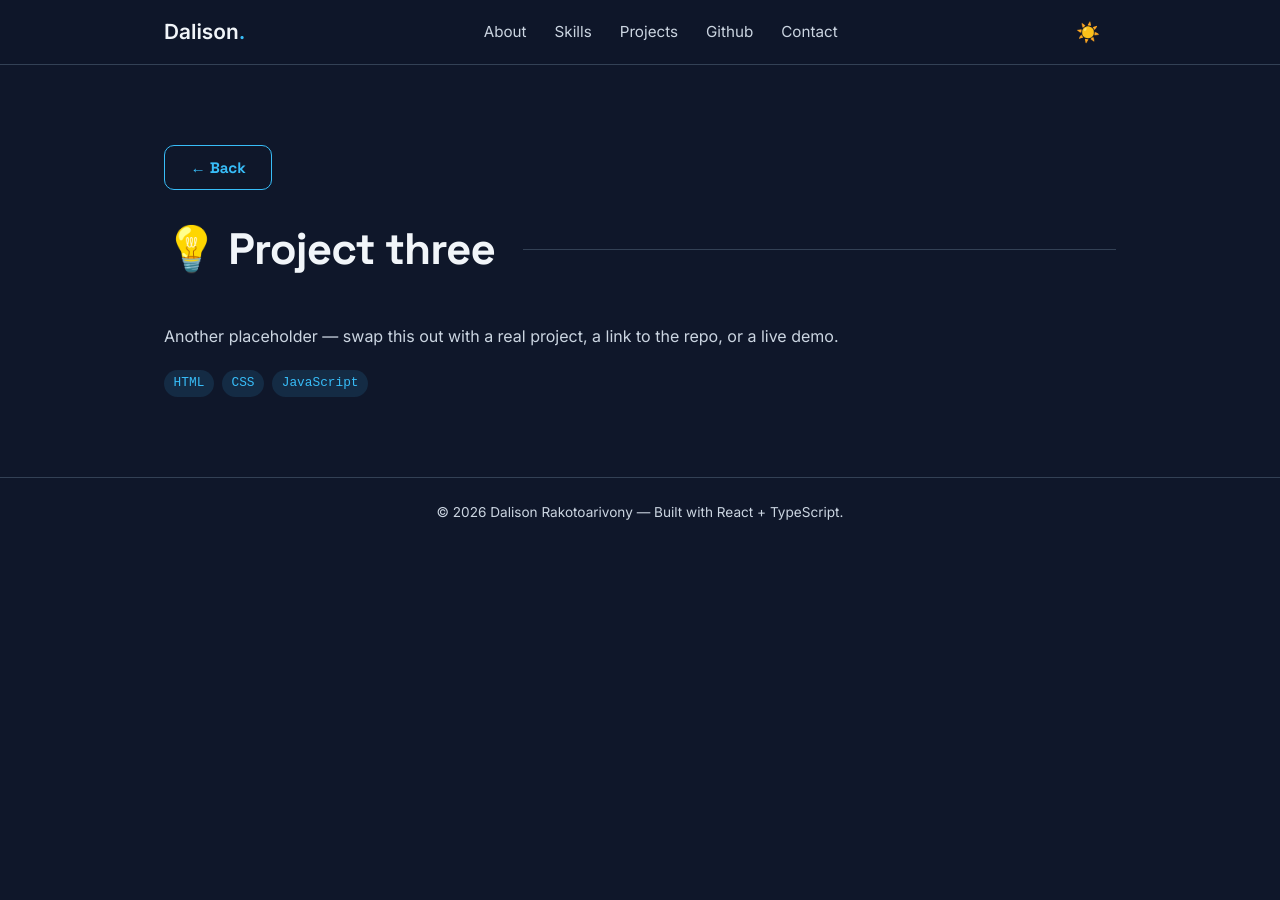
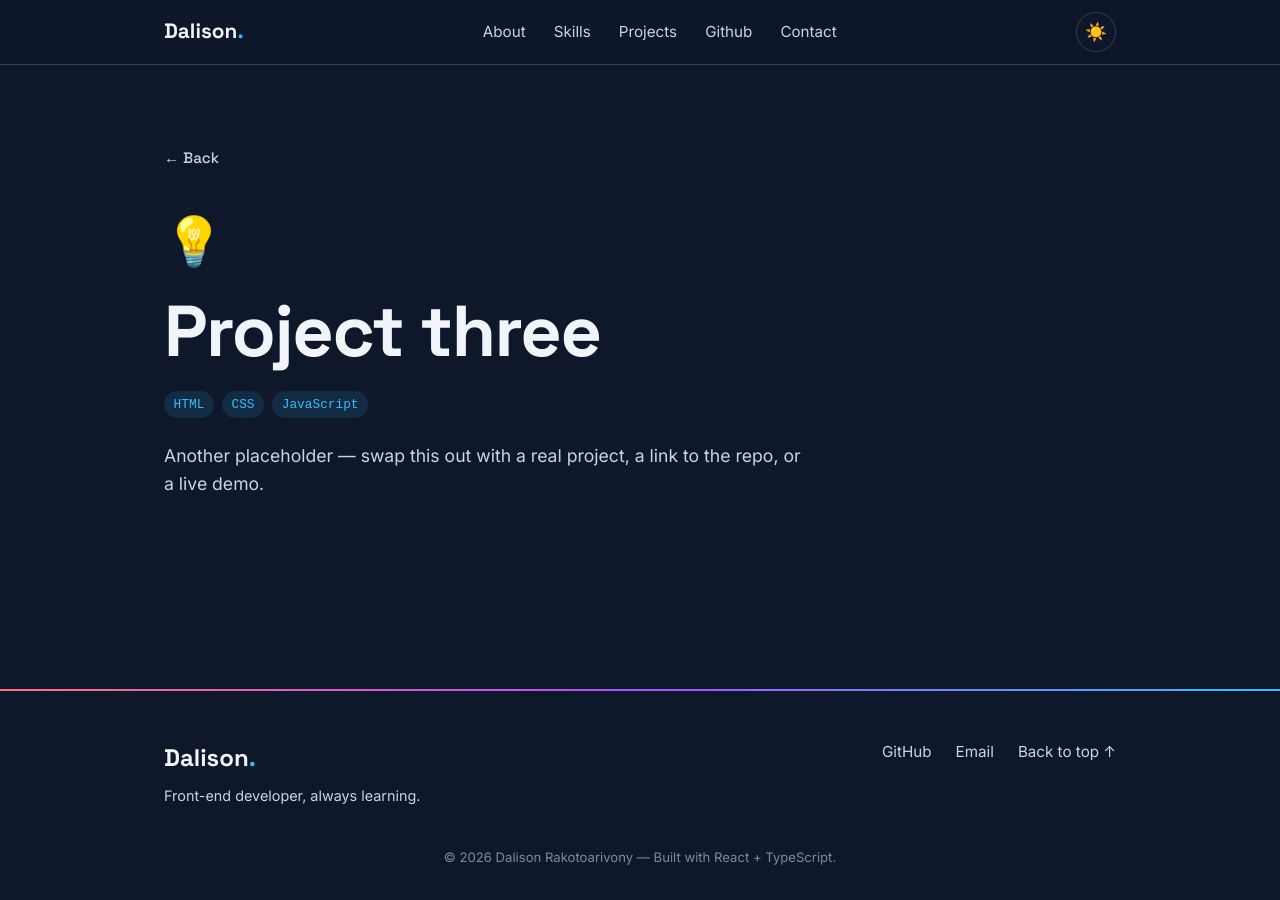
Before and after one commit to Dolssel/portfolio, a React (Vite) app: page /projects/project-three in a window 1280 px wide. Before the commit the page ends 800 px from the top, so only its background shows below. Built offline with nearby package versions, Linux system fonts and the light colour scheme.

Commit message:
Polish pass: navbar, footer, GitHub repos, contact, project detail page

```diff
--- a/src/components/Footer.tsx
+++ b/src/components/Footer.tsx
@@ -5,7 +5,32 @@ export default function Footer() {
 
   return (
     <footer className="site-footer">
-      <p>© {year} Dalison Rakotoarivony — Built with React + TypeScript.</p>
+      <div className="footer-inner container">
+        <div className="footer-brand">
+          <span className="footer-logo">
+            Dalison<span>.</span>
+          </span>
+          <p className="footer-tagline">Front-end developer, always learning.</p>
+        </div>
+
+        <ul className="footer-links">
+          <li>
+            <a href="https://github.com/Dolssel" target="_blank" rel="noreferrer">
+              GitHub
+            </a>
+          </li>
+          <li>
+            <a href="mailto:hello@example.com">Email</a>
+          </li>
+          <li>
+            <a href="#home">Back to top ↑</a>
+          </li>
+        </ul>
+      </div>
+
+      <p className="footer-copy">
+        © {year} Dalison Rakotoarivony — Built with React + TypeScript.
+      </p>
     </footer>
   );
 }
--- a/src/components/LatestRepos.tsx
+++ b/src/components/LatestRepos.tsx
@@ -48,11 +48,16 @@ export default function LatestRepos() {
         <ul className="repo-list">
           {repos.map((repo) => (
             <li key={repo.id} className="repo-item">
-              <a href={repo.html_url} target="_blank" rel="noreferrer">
-                {repo.name}
+              <a
+                className="repo-name"
+                href={repo.html_url}
+                target="_blank"
+                rel="noreferrer"
+              >
+                {repo.name} ↗
               </a>
-              {repo.language && <span> · {repo.language}</span>}
               {repo.description && <p className="repo-desc">{repo.description}</p>}
+              {repo.language && <span className="repo-lang">{repo.language}</span>}
             </li>
           ))}
         </ul>
--- a/src/index.css
+++ b/src/index.css
@@ -48,12 +48,23 @@
 }
 
 .theme-toggle {
-  background: none;
-  border: none;
-  font-size: 1.2rem;
+  display: inline-flex;
+  align-items: center;
+  justify-content: center;
+  width: 40px;
+  height: 40px;
+  border-radius: 999px;
+  border: 1px solid var(--border);
+  background: transparent;
+  font-size: 1.1rem;
   cursor: pointer;
-  /* margin-left: auto; */
-  margin-right: 1rem;
+  transition: border-color 0.2s, background 0.2s, transform 0.2s;
+}
+
+.theme-toggle:hover {
+  border-color: var(--accent);
+  background: var(--accent-soft);
+  transform: translateY(-2px);
 }
 
 html {
@@ -104,6 +115,7 @@ a {
 }
 
 .nav-logo {
+  font-family: var(--font-display);
   font-size: 1.3rem;
   font-weight: 700;
   color: var(--text-bright);
@@ -120,6 +132,7 @@ a {
 }
 
 .nav-link {
+  position: relative;
   color: var(--text);
   font-size: 0.95rem;
   transition: color 0.2s;
@@ -128,6 +141,25 @@ a {
 .nav-link:hover,
 .nav-link.active {
   color: var(--accent);
+}
+
+/* Underline that grows in from the left on hover */
+.nav-link::after {
+  content: "";
+  position: absolute;
+  left: 0;
+  bottom: -6px;
+  width: 100%;
+  height: 2px;
+  background: linear-gradient(90deg, var(--brand-rose), var(--brand-purple), var(--brand-blue));
+  transform: scaleX(0);
+  transform-origin: left;
+  transition: transform 0.25s ease;
+}
+
+.nav-link:hover::after,
+.nav-link.active::after {
+  transform: scaleX(1);
 }
 
 .nav-toggle {
@@ -737,6 +769,56 @@ a {
   transform: scale(1.4);
 }
 
+/* ===== Project detail page ===== */
+.project-detail {
+  min-height: 70vh;
+}
+
+.detail-back {
+  background: none;
+  border: none;
+  padding: 0;
+  color: var(--text);
+  font-family: var(--font-display);
+  font-size: 0.95rem;
+  cursor: pointer;
+  transition: color 0.2s;
+}
+.detail-back:hover {
+  color: var(--accent);
+}
+
+.detail-header {
+  display: flex;
+  align-items: center;
+  gap: 1rem;
+  margin-top: 2rem;
+}
+.detail-icon {
+  font-size: 3rem;
+}
+
+.detail-title {
+  font-family: var(--font-display);
+  font-size: clamp(2.5rem, 7vw, 4.5rem);
+  font-weight: 700;
+  color: var(--text-bright);
+  line-height: 1;
+  letter-spacing: -0.02em;
+  margin: 1rem 0 1.5rem;
+}
+
+.project-detail .project-tags {
+  margin-top: 0;
+}
+
+.project-detail-desc {
+  max-width: 640px;
+  margin-top: 1.5rem;
+  font-size: 1.1rem;
+  color: var(--text);
+}
+
 /* ===== Contact ===== */
 .contact {
   text-align: center;
@@ -749,10 +831,57 @@ a {
 
 /* ===== Footer ===== */
 .site-footer {
-  border-top: 1px solid var(--border);
+  border-top: 2px solid transparent;
+  border-image: linear-gradient(90deg, var(--brand-rose), var(--brand-purple), var(--brand-blue)) 1;
+  margin-top: 4rem;
+  padding: 3rem 1.5rem 2rem;
+}
+
+.footer-inner {
+  display: flex;
+  justify-content: space-between;
+  align-items: flex-start;
+  flex-wrap: wrap;
+  gap: 1.5rem;
+}
+
+.footer-logo {
+  font-family: var(--font-display);
+  font-size: 1.5rem;
+  font-weight: 700;
+  color: var(--text-bright);
+}
+.footer-logo span {
+  color: var(--accent);
+}
+
+.footer-tagline {
+  margin-top: 0.4rem;
+  color: var(--text);
+  font-size: 0.9rem;
+}
+
+.footer-links {
+  display: flex;
+  gap: 1.5rem;
+  list-style: none;
+  flex-wrap: wrap;
+}
+.footer-links a {
+  color: var(--text);
+  font-size: 0.95rem;
+  transition: color 0.2s;
+}
+.footer-links a:hover {
+  color: var(--accent);
+}
+
+.footer-copy {
   text-align: center;
-  padding: 1.5rem;
-  font-size: 0.85rem;
+  margin-top: 2.5rem;
+  color: var(--text);
+  opacity: 0.6;
+  font-size: 0.82rem;
 }
 
 /* ===== Reveal on scroll ===== */
@@ -776,6 +905,14 @@ a {
 }
 
 /* ==== Contact form ==== */
+#contact {
+  background: radial-gradient(
+    ellipse 55% 60% at 50% 30%,
+    color-mix(in srgb, var(--brand-purple) 12%, transparent),
+    transparent 70%
+  );
+}
+
 .contact-form {
   max-width: 480px;
   margin: 0 auto;
@@ -807,15 +944,61 @@ a {
 .contact-form textarea:focus {
   outline: none;
   border-color: var(--accent);
+  box-shadow: 0 0 0 3px color-mix(in srgb, var(--accent) 18%, transparent);
 }
 
 .form-success { color: var(--accent); font-size: 1.1rem; }
 
-.repo-list { list-style: none; display: flex; flex-direction: column; gap: 1rem; }
+.repo-list {
+  list-style: none;
+  display: grid;
+  grid-template-columns: repeat(auto-fill, minmax(240px, 1fr));
+  gap: 1rem;
+}
 
-.repo-item a { font-weight: 600; font-size: 1.05rem; }
+.repo-item {
+  display: flex;
+  flex-direction: column;
+  background: var(--bg-light);
+  border: 1px solid var(--border);
+  border-radius: 12px;
+  padding: 1.25rem;
+  transition: transform 0.2s ease, border-color 0.2s ease, box-shadow 0.2s ease;
+}
 
-.repo-desc { color: var(--text); font-size: 0.9rem; margin-top: 0.2rem; }
+.repo-item:hover {
+  transform: translateY(-4px);
+  border-color: var(--accent);
+  box-shadow: 0 10px 26px color-mix(in srgb, var(--accent) 15%, transparent);
+}
+
+.repo-name {
+  font-family: var(--font-display);
+  font-weight: 600;
+  font-size: 1.05rem;
+  color: var(--text-bright);
+}
+.repo-name:hover {
+  color: var(--accent);
+}
+
+.repo-desc {
+  color: var(--text);
+  font-size: 0.9rem;
+  margin-top: 0.4rem;
+  flex: 1;
+}
+
+.repo-lang {
+  align-self: flex-start;
+  margin-top: 0.9rem;
+  font-family: monospace;
+  font-size: 0.75rem;
+  color: var(--accent);
+  background: var(--accent-soft);
+  padding: 0.2rem 0.6rem;
+  border-radius: 999px;
+}
 
 /* ===== Mobile ===== */
 @media (max-width: 720px) {
--- a/src/pages/ProjectDetail.tsx
+++ b/src/pages/ProjectDetail.tsx
@@ -2,35 +2,42 @@ import { useParams, Link, useNavigate } from "react-router-dom";
 import { projects } from "../data/projects";
 
 export default function ProjectDetail() {
-  const { id } = useParams();               // reads the ":id" from the URL
-  const navigate = useNavigate();           // lets us go back programmatically
+  const { id } = useParams();
+  const navigate = useNavigate();
   const project = projects.find((p) => p.id === id);
 
-  // The id might not match any project (someone typed a bad URL).
   if (!project) {
     return (
-      <main className="section container">
-        <h2 className="section-title">Project not found</h2>
-        <p>No project matches “{id}”.</p>
-        <Link className="btn btn-primary" to="/">Back home</Link>
+      <main className="section container project-detail">
+        <h1 className="detail-title">Project not found</h1>
+        <p className="project-detail-desc">No project matches “{id}”.</p>
+        <Link className="btn btn-primary" to="/">
+          Back home
+        </Link>
       </main>
     );
   }
 
   return (
-    <main className="section container">
-      <button className="btn btn-outline" onClick={() => navigate(-1)}>
+    <main className="section container project-detail">
+      <button className="detail-back" onClick={() => navigate(-1)}>
         ← Back
       </button>
-      <h2 className="section-title" style={{ marginTop: "1.5rem" }}>
-        {project.icon} {project.name}
-      </h2>
-      <p>{project.description}</p>
+
+      <div className="detail-header">
+        <span className="detail-icon">{project.icon}</span>
+        {project.featured && <span className="project-featured">★ Featured</span>}
+      </div>
+
+      <h1 className="detail-title">{project.name}</h1>
+
       <ul className="project-tags">
         {project.tags.map((tag) => (
           <li key={tag}>{tag}</li>
         ))}
       </ul>
+
+      <p className="project-detail-desc">{project.description}</p>
     </main>
   );
 }
```
